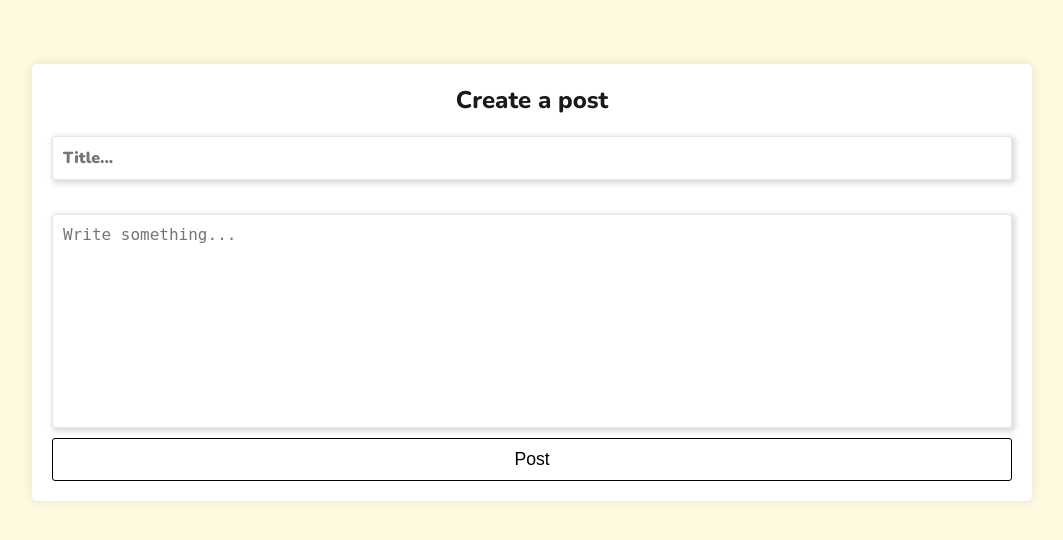
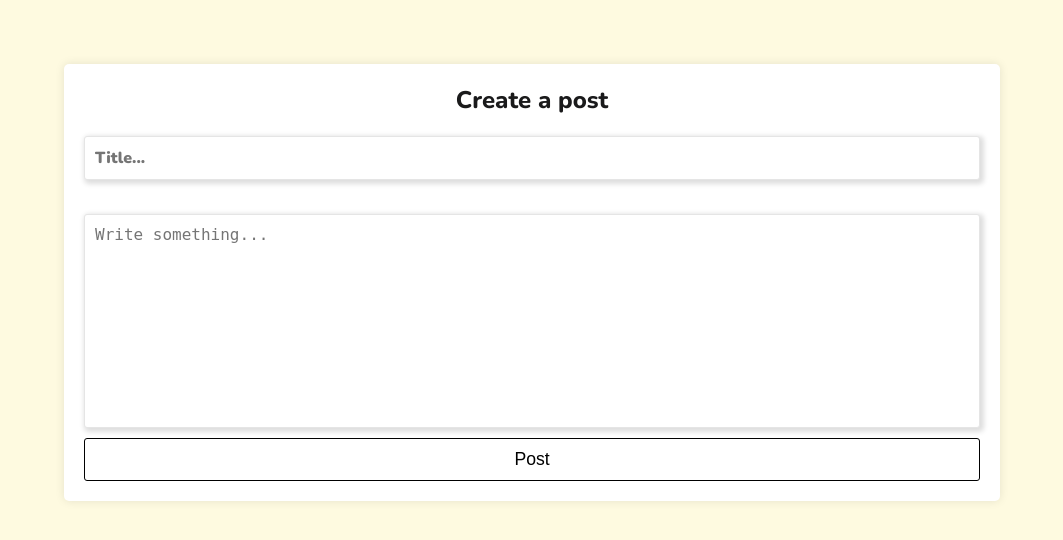
Before and after one commit to HirokiShinsei/CCS222-Project, a PHP site: page /CCS222-Project/create-a-post.php in a window 1280 px wide. Shown: the part 64-604 px from the top of the page, without its empty margins (108-1171 px from the left). Run offline with PHP 8.4, Linux system fonts and the light colour scheme.

Commit message:
Readjusted post box

```diff
--- a/createpost.css
+++ b/createpost.css
@@ -23,7 +23,7 @@ body {
 }
 
 .post {
-    width: calc(100% - 20rem);
+    width: 70%;
     height: auto;
     margin: 0 auto;
     margin-top: 8rem;
```
